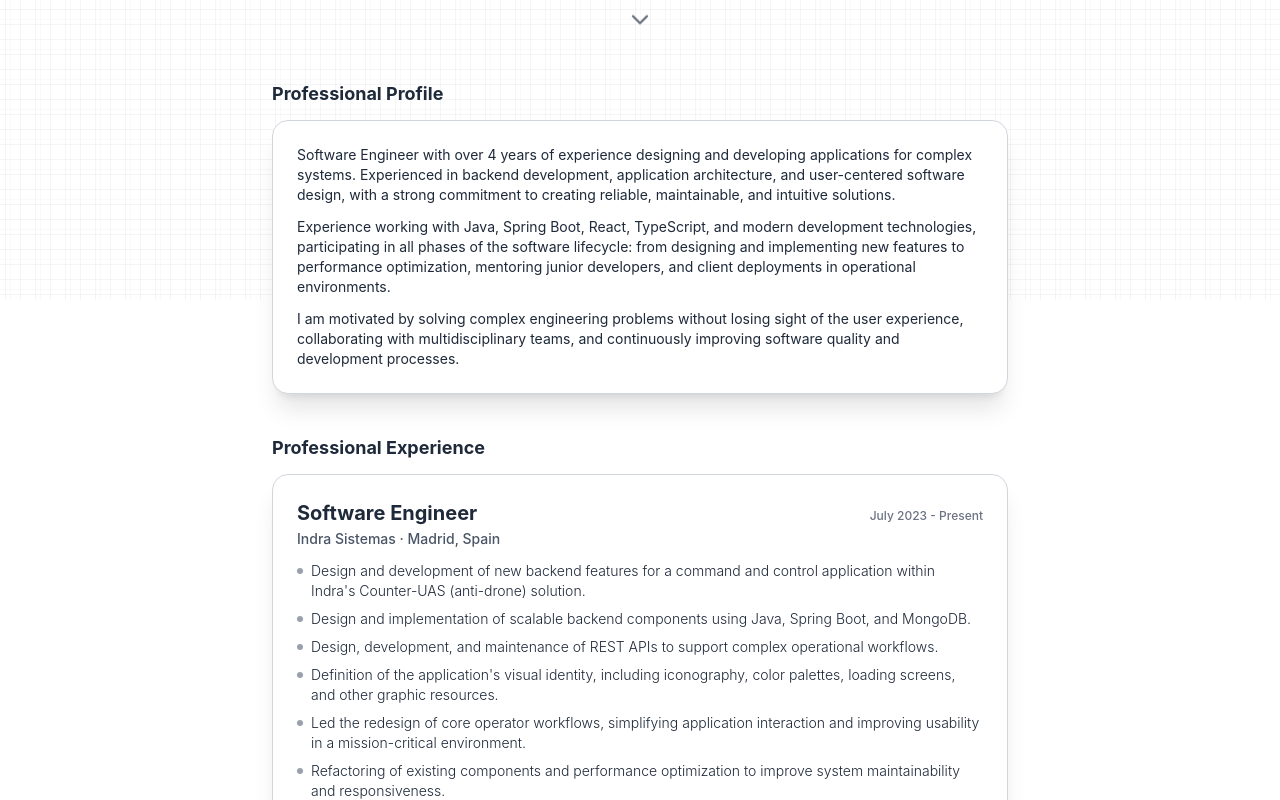
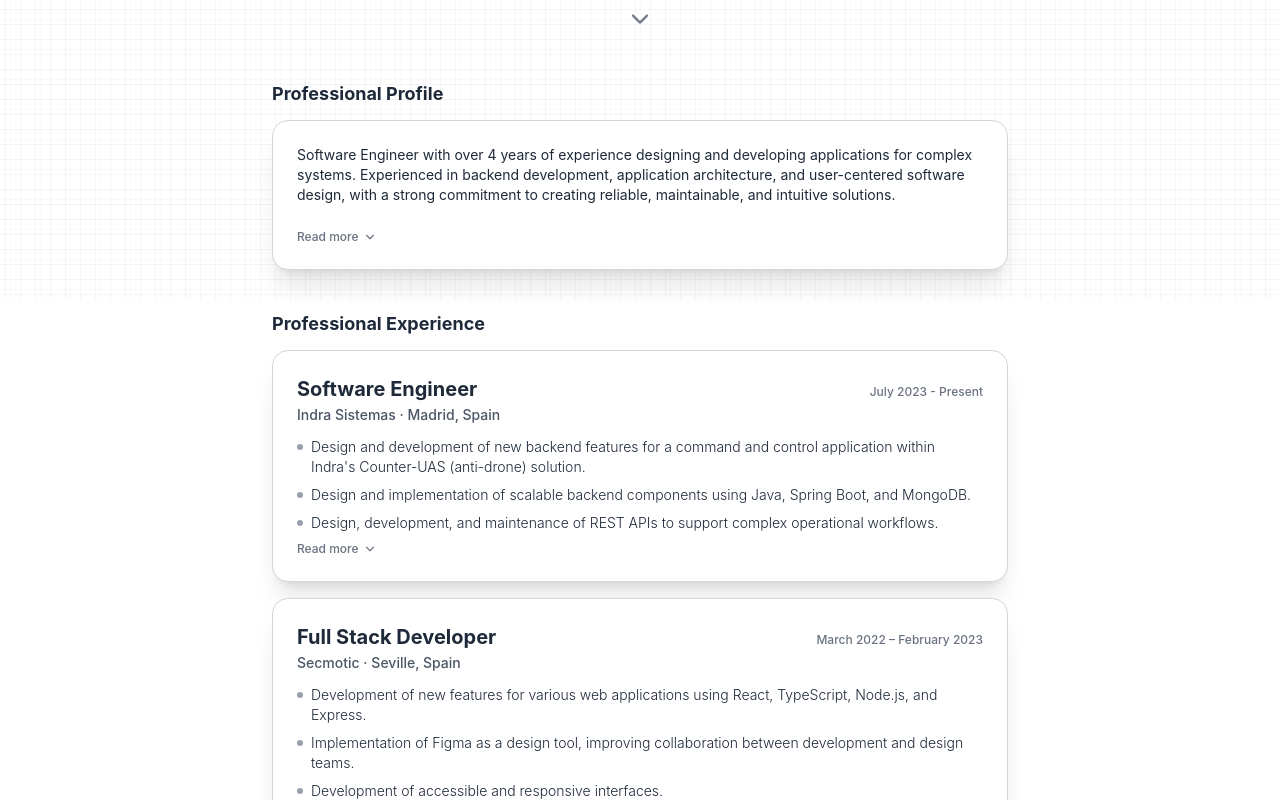
Before and after one commit to egonboz/portfolio, a React (Vite) app: page / in a window 1280 px wide. Shown: the part 500-1300 px from the top of the page. Built offline with nearby package versions, Linux system fonts and the light colour scheme.

Commit message:
💄 add: collapsable animations with button to about and experience sections to improve user experience avoiding large texts

```diff
--- a/src/components/About.tsx
+++ b/src/components/About.tsx
@@ -1,3 +1,4 @@
+import { useState, useRef, useEffect } from 'react'
 import Section from './Section'
 import Reveal from './Reveal'
 import { useLanguage } from '../context/LanguageContext'
@@ -5,16 +6,64 @@ import { useLanguage } from '../context/LanguageContext'
 export default function About() {
   const { t, data } = useLanguage()
   const { aboutParagraphs } = data
+  const [expanded, setExpanded] = useState(false)
+  const contentRef = useRef<HTMLDivElement>(null)
+  const [maxHeight, setMaxHeight] = useState('0px')
+
+  useEffect(() => {
+    if (contentRef.current) {
+      setMaxHeight(expanded ? `${contentRef.current.scrollHeight}px` : '0px')
+    }
+  }, [expanded, aboutParagraphs])
+
+  const preview = aboutParagraphs.slice(0, 1)
+  const hidden = aboutParagraphs.slice(1)
 
   return (
     <Section id="about" title={t.aboutTitle}>
       <Reveal>
         <div className="bg-white border border-gray-300 rounded-2xl shadow-xl p-6 flex flex-col gap-3 transition-all duration-200 hover:-translate-y-1 hover:shadow-2xl">
-          {aboutParagraphs.map((paragraph) => (
+          {preview.map((paragraph) => (
             <p key={paragraph.slice(0, 24)} className="text-sm text-left">
               {paragraph}
             </p>
           ))}
+          <div
+            ref={contentRef}
+            className="overflow-hidden transition-all duration-500 ease-in-out"
+            style={{ maxHeight }}
+          >
+            <div className="flex flex-col gap-3">
+              {hidden.map((paragraph) => (
+                <p key={paragraph.slice(0, 24)} className="text-sm text-left">
+                  {paragraph}
+                </p>
+              ))}
+            </div>
+          </div>
+          {hidden.length > 0 && (
+            <button
+              onClick={() => setExpanded(!expanded)}
+              className="flex items-center gap-1 text-xs font-medium text-gray-500 hover:text-gray-800 transition-colors self-start"
+            >
+              <span>{expanded ? t.showLess : t.showMore}</span>
+              <svg
+                xmlns="http://www.w3.org/2000/svg"
+                width="14"
+                height="14"
+                viewBox="0 0 24 24"
+                fill="none"
+                stroke="currentColor"
+                strokeWidth="2"
+                strokeLinecap="round"
+                strokeLinejoin="round"
+                className={`transition-transform duration-300 ${expanded ? 'rotate-180' : ''}`}
+                aria-hidden="true"
+              >
+                <path d="m6 9 6 6 6-6" />
+              </svg>
+            </button>
+          )}
         </div>
       </Reveal>
     </Section>
--- a/src/components/Experience.tsx
+++ b/src/components/Experience.tsx
@@ -1,9 +1,26 @@
+import { useState, useRef, useEffect } from 'react'
 import Section from './Section'
 import Reveal from './Reveal'
 import { useLanguage } from '../context/LanguageContext'
 import type { Job } from '../data/types'
 
-function JobCard({ job }: { job: Job }) {
+const BULLET_PREVIEW_COUNT = 3
+
+function JobCard({ job, t }: { job: Job; t: { showMore: string; showLess: string } }) {
+  const [expanded, setExpanded] = useState(false)
+  const contentRef = useRef<HTMLDivElement>(null)
+  const [maxHeight, setMaxHeight] = useState('0px')
+
+  const hasMore = job.bullets.length > BULLET_PREVIEW_COUNT
+  const previewBullets = job.bullets.slice(0, BULLET_PREVIEW_COUNT)
+  const hiddenBullets = job.bullets.slice(BULLET_PREVIEW_COUNT)
+
+  useEffect(() => {
+    if (contentRef.current) {
+      setMaxHeight(expanded ? `${contentRef.current.scrollHeight}px` : '0px')
+    }
+  }, [expanded, job.bullets])
+
   return (
     <article className="bg-white border border-gray-300 rounded-2xl shadow-xl p-6 transition-all duration-200 hover:-translate-y-1 hover:shadow-2xl">
       <div className="flex flex-wrap items-baseline justify-between gap-x-4 gap-y-1">
@@ -14,7 +31,7 @@ function JobCard({ job }: { job: Job }) {
         {job.company} · {job.location}
       </p>
       <ul className="mt-3 flex flex-col gap-2">
-        {job.bullets.map((bullet) => (
+        {previewBullets.map((bullet) => (
           <li key={bullet.slice(0, 40)} className="flex gap-2 text-sm font-light">
             <span
               aria-hidden="true"
@@ -24,6 +41,46 @@ function JobCard({ job }: { job: Job }) {
           </li>
         ))}
       </ul>
+      <div
+        ref={contentRef}
+        className="overflow-hidden transition-all duration-500 ease-in-out"
+        style={{ maxHeight }}
+      >
+        <ul className="flex flex-col gap-2 mt-2">
+          {hiddenBullets.map((bullet) => (
+            <li key={bullet.slice(0, 40)} className="flex gap-2 text-sm font-light">
+              <span
+                aria-hidden="true"
+                className="mt-[7px] h-1.5 w-1.5 shrink-0 rounded-full bg-gray-400"
+              />
+              {bullet}
+            </li>
+          ))}
+        </ul>
+      </div>
+      {hasMore && (
+        <button
+          onClick={() => setExpanded(!expanded)}
+          className="mt-2 flex items-center gap-1 text-xs font-medium text-gray-500 hover:text-gray-800 transition-colors"
+        >
+          <span>{expanded ? t.showLess : t.showMore}</span>
+          <svg
+            xmlns="http://www.w3.org/2000/svg"
+            width="14"
+            height="14"
+            viewBox="0 0 24 24"
+            fill="none"
+            stroke="currentColor"
+            strokeWidth="2"
+            strokeLinecap="round"
+            strokeLinejoin="round"
+            className={`transition-transform duration-300 ${expanded ? 'rotate-180' : ''}`}
+            aria-hidden="true"
+          >
+            <path d="m6 9 6 6 6-6" />
+          </svg>
+        </button>
+      )}
     </article>
   )
 }
@@ -37,7 +94,7 @@ export default function Experience() {
       <div className="flex flex-col gap-4">
         {experience.map((job, index) => (
           <Reveal key={job.company} delay={index * 0.1}>
-            <JobCard job={job} />
+            <JobCard job={job} t={t} />
           </Reveal>
         ))}
       </div>
--- a/src/i18n/translations.ts
+++ b/src/i18n/translations.ts
@@ -17,6 +17,8 @@ export type Translations = {
   contactIntro: string
   contactSocial: string
   footerBackToTop: string
+  showMore: string
+  showLess: string
 }
 
 const es: Translations = {
@@ -37,6 +39,8 @@ const es: Translations = {
     'Si quieres contactarme, puedes hacerlo a través de los siguientes medios:',
   contactSocial: 'Mis Redes Sociales',
   footerBackToTop: 'Volver al inicio',
+  showMore: 'Leer más',
+  showLess: 'Mostrar menos',
 }
 
 const en: Translations = {
@@ -57,6 +61,8 @@ const en: Translations = {
     'If you want to get in touch, you can reach me through the following channels:',
   contactSocial: 'My Social Networks',
   footerBackToTop: 'Back to top',
+  showMore: 'Read more',
+  showLess: 'Show less',
 }
 
 export const ui: Record<Locale, Translations> = { es, en }
```
